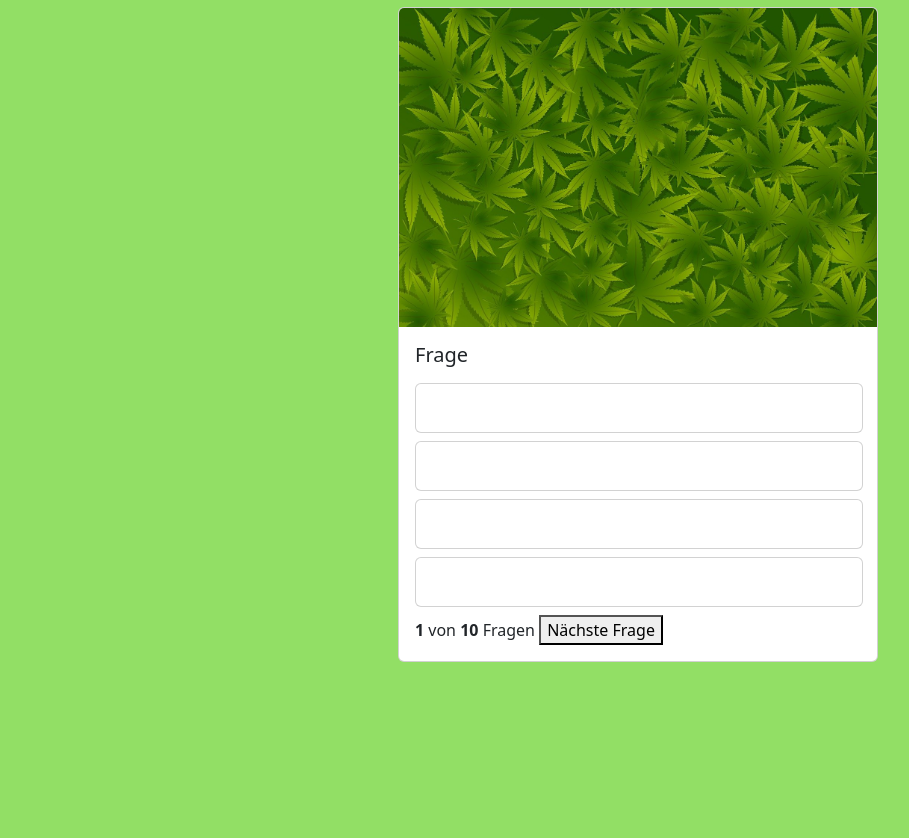
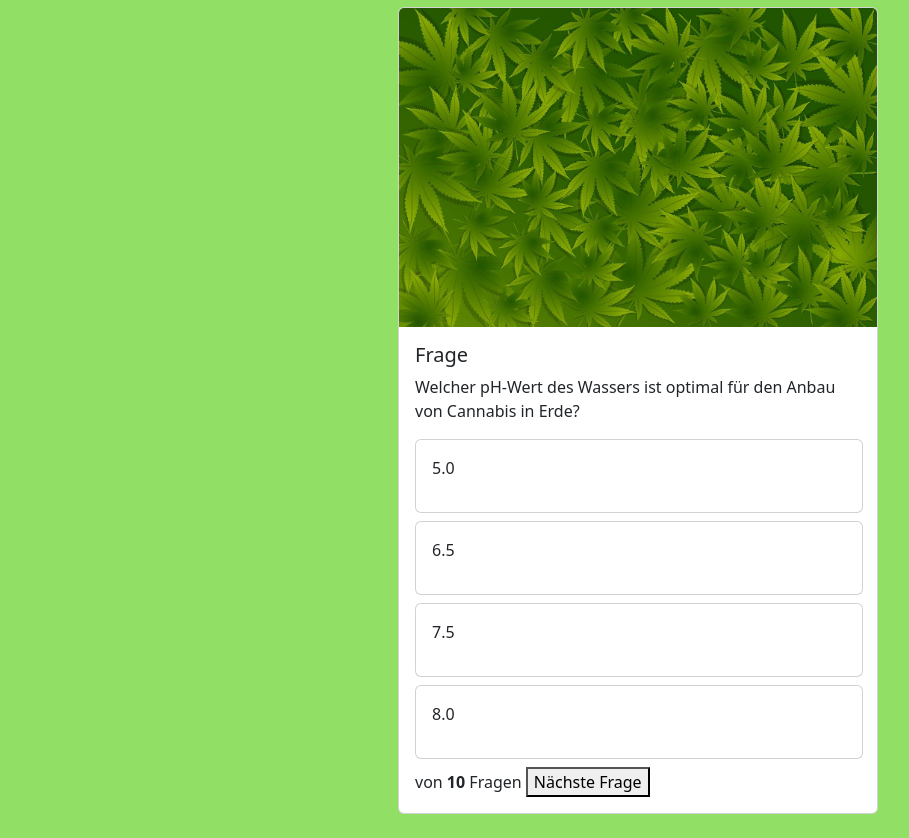
Before and after one commit to StanislavLe/Quiz-App, a website: page index.html in a window 1280 px wide. Shown: the part 89-927 px from the top of the page, without its empty margins (2-911 px from the left). Before the commit the page ends 800 px from the top, so only its background shows below. Drawn offline with nearby package versions, Linux system fonts and the light colour scheme.

Commit message:
add answer function

```diff
--- a/index.html
+++ b/index.html
@@ -12,7 +12,7 @@
   <script src="./node_modules/bootstrap/dist/js/bootstrap.bundle.min.js"></script>
 </head>
 
-<body>
+<body onload="render()">
 
   <h1 class="myH1">Quiz App</h1>
 
@@ -21,26 +21,26 @@
       <img src="./img/quizBackground.jpg" class="card-img-top" alt="...">
       <div class="card-body quizCard">
         <h5 class="card-title">Frage</h5>
-        <p id="question" class="card-text"></p>
+        <p id="questionField" class="card-text"></p>
 
-        <div class="card mb-2 card-body">
+        <div class="card mb-2 cardAnswer card-body" onclick="answer('answer1')">
           <p id="answer1"></p>
         </div>
 
-        <div class="card mb-2 card-body">
+        <div class="card mb-2 cardAnswer card-body" onclick="answer('answer2')">
           <p id="answer2"></p>
         </div>
 
-        <div class="card mb-2 card-body">
+        <div class="card mb-2 cardAnswer card-body" onclick="answer('answer3')">
           <p id="answer3"></p>
         </div>
 
-        <div class="card mb-2 card-body">
+        <div class="card mb-2 cardAnswer card-body" onclick="answer('answer4')">
           <p id="answer4"></p>
         </div>
 
         <div class="questionFooter"></div>
-        <b>1</b> von <b>10</b> Fragen
+        <b id="currentQuestion"></b> von <b id="questionListLength"></b> Fragen
         <button>Nächste Frage</button>
 
       </div>
--- a/script.js
+++ b/script.js
@@ -1,6 +1,6 @@
 let questions = [
     {
-        "frage": " Welcher pH-Wert des Wassers ist optimal für den Anbau von Cannabis in Erde?",
+        "question": " Welcher pH-Wert des Wassers ist optimal für den Anbau von Cannabis in Erde?",
         "answer1": "5.0",
         "answer2": "6.5",
         "answer3": "7.5",
@@ -9,7 +9,7 @@ let questions = [
     },
 
     {
-        "frage": " Was kann passieren, wenn der pH-Wert des Wassers zu niedrig ist?",
+        "question": " Was kann passieren, wenn der pH-Wert des Wassers zu niedrig ist?",
         "answer1": "Verbessertes Nährstoffaufnahme",
         "answer2": "Blockade von Nährstoffen",
         "answer3": "Erhöhte Wachstumsgeschwindigkeit",
@@ -18,7 +18,7 @@ let questions = [
     },
 
     {
-        "frage": "Was beschreibt der VPD-Wert im Cannabisanbau?",
+        "question": "Was beschreibt der VPD-Wert im Cannabisanbau?",
         "answer1": "Verhältnis von Lichtintensität zu Pflanzenhöhe",
         "answer2": "Differenz zwischen Luftfeuchtigkeit und Sättigungsfeuchtigkeit",
         "answer3": "pH-Wert des Bodens",
@@ -26,7 +26,7 @@ let questions = [
         "rightAnswer": 2
     },
     {
-        "frage": "Welcher VPD-Wert wird für die Blütephase von Cannabis empfohlen?",
+        "question": "Welcher VPD-Wert wird für die Blütephase von Cannabis empfohlen?",
         "answer1": "0.2 kPa",
         "answer2": "0.8 kPa",
         "answer3": "1.2 kPa",
@@ -35,7 +35,7 @@ let questions = [
     },
 
     {
-        "frage": "Welches Symptom ist typisch für Stickstoffmangel bei Cannabispflanzen?",
+        "question": "Welches Symptom ist typisch für Stickstoffmangel bei Cannabispflanzen?",
         "answer1": "Gelbe Blätter an den unteren Teilen der Pflanze",
         "answer2": "Braun verfärbte Blattspitzen",
         "answer3": "Weiße Flecken auf den Blättern",
@@ -44,7 +44,7 @@ let questions = [
     },
 
     {
-        "frage": "Was könnte ein Zeichen für einen Überschuss an Kalium sein?",
+        "question": "Was könnte ein Zeichen für einen Überschuss an Kalium sein?",
         "answer1": "Dunkelgrüne, glänzende Blätter",
         "answer2": "Eingekrümmte Blattspitzen und Ränder",
         "answer3": "Zähe, verdickte Stängel",
@@ -53,7 +53,7 @@ let questions = [
     },
 
     {
-        "frage": "Welche Lichtfarbe fördert hauptsächlich das vegetative Wachstum von Cannabispflanzen?",
+        "question": "Welche Lichtfarbe fördert hauptsächlich das vegetative Wachstum von Cannabispflanzen?",
         "answer1": "Rot",
         "answer2": "Blau",
         "answer3": "Grün",
@@ -62,7 +62,7 @@ let questions = [
     },
 
     {
-        "frage": "Welches Medium wird oft verwendet, um die Wurzeln von Cannabispflanzen zu belüften?",
+        "question": "Welches Medium wird oft verwendet, um die Wurzeln von Cannabispflanzen zu belüften?",
         "answer1": "Perlit",
         "answer2": "Sand",
         "answer3": "Ton",
@@ -71,7 +71,7 @@ let questions = [
     },
 
     {
-        "frage": "Welche Technik wird angewendet, um Cannabispflanzen in kleinere, handlichere Formen zu zwingen?",
+        "question": "Welche Technik wird angewendet, um Cannabispflanzen in kleinere, handlichere Formen zu zwingen?",
         "answer1": "Topping",
         "answer2": "Flushing",
         "answer3": "Cloning",
@@ -80,11 +80,41 @@ let questions = [
     },
 
     {
-        "frage": "Was ist ein häufiges Anzeichen für Wurzelfäule?",
+        "question": "Was ist ein häufiges Anzeichen für Wurzelfäule?",
         "answer1": "Weiße, gesunde Wurzeln",
         "answer2": "Braun verfärbte und schleimige Wurzeln",
         "answer3": "Schnell wachsendes Wurzelsystem",
         "answer4": "Vermehrtes Blattwachstum",
-        "rightAnswer":1
+        "rightAnswer": 1
     }
 ]
+
+let currentQuestion = 0;
+
+function render() {
+    document.getElementById('questionListLength').innerHTML = questions.length;
+    showQuestion();
+}
+
+function showQuestion() {
+    let question = questions[currentQuestion];
+    document.getElementById('questionField').innerHTML = question['question'];
+    document.getElementById('answer1').innerHTML = question['answer1'];
+    document.getElementById('answer2').innerHTML = question['answer2'];
+    document.getElementById('answer3').innerHTML = question['answer3'];
+    document.getElementById('answer4').innerHTML = question['answer4'];
+}
+
+function answer(selection) {
+    let question = questions[currentQuestion];
+    console.log('selected answer is', selection);
+    let selectedQuestionNumber = selection.slice(-1);
+    console.log('selected Questionnumber is', selectedQuestionNumber)
+    console.log('right Answer is', question['rightAnswer']);
+
+    if (selectedQuestionNumber == question['rightAnswer']) {
+        console.log('richtige Antwort');
+    } else {
+        console.log('falsche Antwort')
+    }
+}
--- a/style.css
+++ b/style.css
@@ -29,3 +29,8 @@ body {
     padding-left: 32px;
     padding-top: 16px;
 }
+
+.cardAnswer:hover {
+cursor: pointer;
+background-color: rgba(0, 0, 0, 0.05);
+}
```
